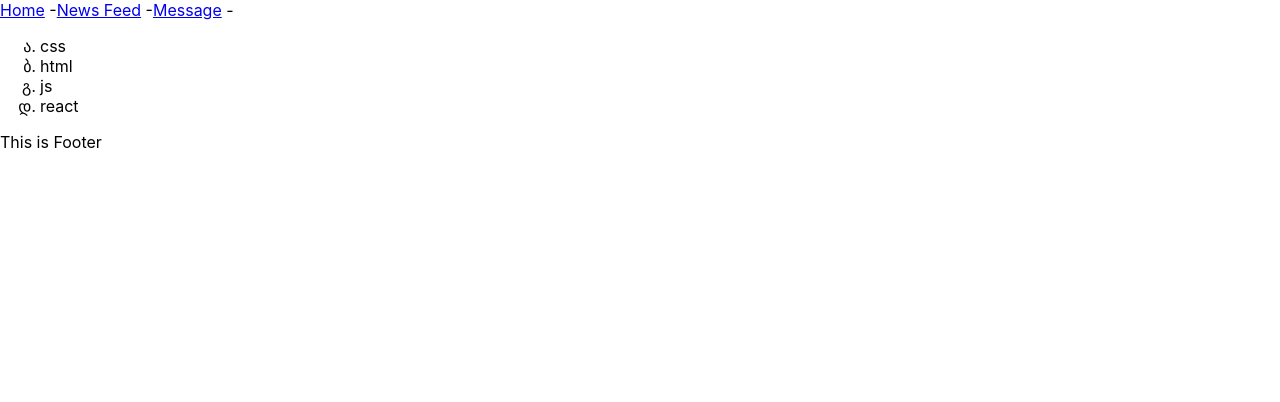
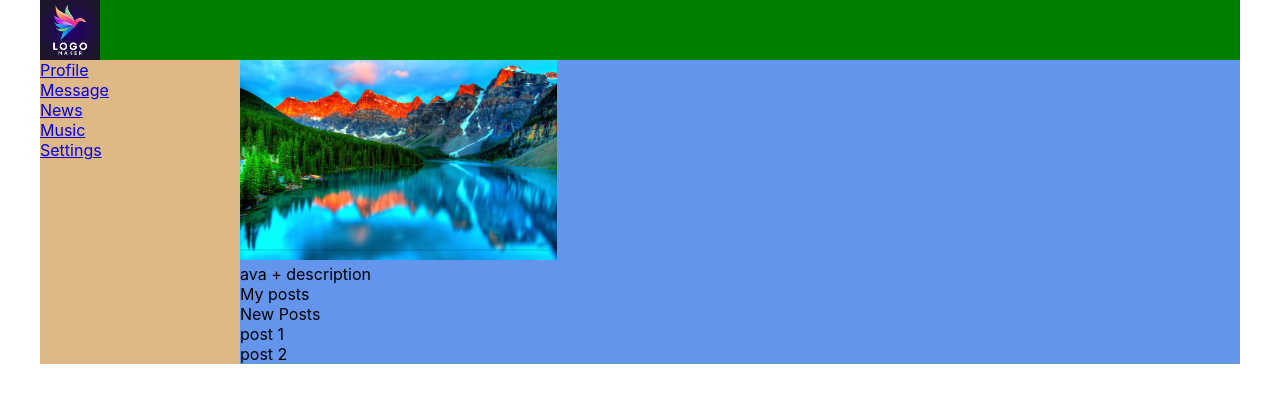
Before and after one commit to ansadeso/ReactLesons, a React (Create React App) app: page / in a window 1280 px wide. Shown: the top 402 px of the page. Built offline with nearby package versions, Linux system fonts and the light colour scheme.

Commit message:
11. add 2 foto

```diff
--- a/src/App.css
+++ b/src/App.css
@@ -1,3 +1,29 @@
-ul li {
-  list-style-type: georgian;
+.app-wrapper{
+    margin: 0 auto;
+    width:1200px;
+  display:grid;
+  grid-template-rows: 60px 1fr;
+  grid-template-columns: 2fr 10fr;
+  grid-template-areas:
+  "h h"
+  "n c"
+
 }
+.header{
+    grid-area: h;
+    background-color:green;
+}
+.nav{
+    grid-area: n;
+    background-color:burlywood;
+}
+.content{
+    grid-area: c;
+    background-color:cornflowerblue;
+}
+.content img{
+    height:200px;
+}
+.header img {
+    width:60px;
+}
--- a/src/App.js
+++ b/src/App.js
@@ -1,15 +1,43 @@
 import './App.css';
-import Header from './Header';
-import Technologies from './Technologies';
-import Footer from './Footer';
+import logos from './logo.jpg'
+import Nature from './Nature.jpg'
 
 const App = () => {
   return (
-    <div>
+    <div className='app-wrapper'>
+      <header className='header'>
+        <img src={logos} alt=''></img>
+      </header>
+      <nav className='nav'>
+        <div><a href='#s'>Profile</a></div>
+        <div><a href='#s'>Message</a></div>
+        <div><a href='#s'>News</a></div>
+        <div><a href='#s'>Music</a></div>
+        <div><a href='#s'>Settings</a></div>
+      </nav>
+      <div className='content'>
+        <div>
+          <img src={Nature}/>
+        </div>
+        <div>
+          ava + description
+        </div>
+        <div>
+          My posts
+          <div>
+            New Posts
+          </div>
+          <div>
+            <div>
+              post 1
+            </div>
+            <div>
+              post 2
+            </div>
+          </div>
+        </div>
+      </div>
 
-      <Header />
-      <Technologies />
-      <Footer />
     </div>
   );
 }
--- a/src/Footer.js
+++ /dev/null
@@ -1,9 +0,0 @@
-const Footer = () => {
-    return (
-      <div>
-        This is Footer
-      </div>
-    );
-  }
-
-  export default Footer;
--- a/src/Header.js
+++ /dev/null
@@ -1,11 +0,0 @@
-const Header = () => {
-    return (
-      <div>
-        <a href='#s'>Home</a> -
-        <a href='#s'>News Feed</a> -
-        <a href='#s'>Message</a> -
-      </div>
-    );
-  }
-
-  export default Header;
--- a/src/Technologies.js
+++ /dev/null
@@ -1,14 +0,0 @@
-const Technologies = () =>{
-    return (
-      <div>
-        <ul>
-          <li>css</li>
-          <li>html</li>
-          <li>js</li>
-          <li>react</li>
-        </ul>
-      </div>
-    );
-  }
-
-  export default Technologies;
```
Also changed, not shown: src/Nature.jpg (added), src/logo.jpg (added).
